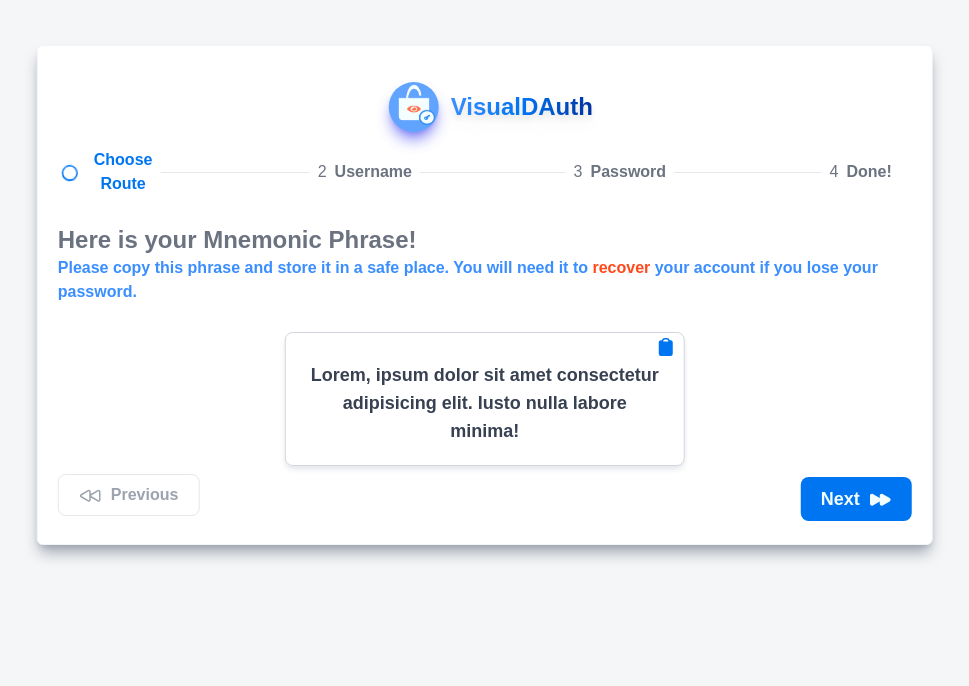
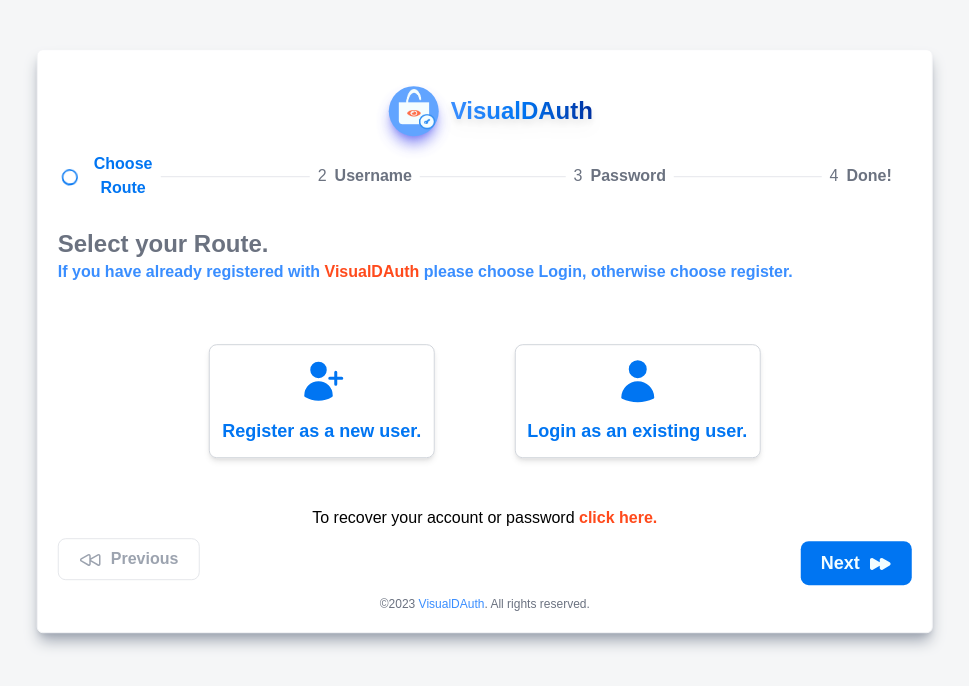
Before and after one commit to rdshinde/GPAS-prototype, a React (Create React App) app in the folder gpas-frontend/: page / in a window 1280 px wide. Shown: the top 686 px of the page, without its empty margins (149-1118 px from the left). Built offline with nearby package versions, Linux system fonts and the light colour scheme.

Commit message:
refactore

```diff
--- a/gpas-frontend/src/App.tsx
+++ b/gpas-frontend/src/App.tsx
@@ -53,10 +53,10 @@ function App() {
       <ModalContainer>
         <IconContainer />
         <StepperChain steps={steps } />
-        {/* <AuthOptions /> */}
+        <AuthOptions />
         {/* <UserNameField /> */}
         {/* <PwdBuilder /> */}
-        <MnemonicPhraseContainer />
+        {/* <MnemonicPhraseContainer /> */}
         {/* <MnemonicInput /> */}
         <FooterNav />
       </ModalContainer>
--- a/gpas-frontend/src/components/auth-options/AuthOptions.tsx
+++ b/gpas-frontend/src/components/auth-options/AuthOptions.tsx
@@ -14,7 +14,7 @@ export const AuthOptions = (props: Props) => {
           </h2>
           <span className="font-bold text-md text-bluelight">
             If you have already registered with
-            <span className="text-orange font-semibold"> VisualDAuth </span>
+            <span className="text-orange font-bold"> VisualDAuth </span>
             please choose Login, otherwise choose register.
           </span>
         </div>
@@ -41,6 +41,14 @@ export const AuthOptions = (props: Props) => {
           <span className="font-bold text-lg">Login as an existing user.</span>
         </button>
       </section>
+      <section className="my-1">
+        <p className="p-1">
+          To recover your account or password{" "}
+          <button className="text-orange font-bold cursor-pointer hover:underline transition-all ease-in-out">
+            click here.
+          </button>
+        </p>
+      </section>
     </>
   );
 };
--- a/gpas-frontend/src/components/footer-navigation/FooterNav.tsx
+++ b/gpas-frontend/src/components/footer-navigation/FooterNav.tsx
@@ -4,6 +4,7 @@ type Props = {};
 
 export const FooterNav = (props: Props) => {
   return (
+    <>
       <nav className="flex justify-between items-center w-full">
         <button
           className="bg-gray-50 border border-gray-300text-lg font-bold text-gray-400 hover:text-blue bg-inherit hover:border-bluelight focus:shadow-md focus:shadow-bluelight rounded-lg px-5 py-2 mr-2 mb-2 transition-all focus:outline-none focus:ring-bluelight flex items-center"
@@ -44,5 +45,13 @@ export const FooterNav = (props: Props) => {
           </span>
         </button>
       </nav>
+      <footer className="mt-2">
+        <p className="text-center text-gray-500 text-xs">
+          &copy;2023{" "}
+          <span className="text-bluelight cursor-pointer">VisualDAuth</span>.
+          All rights reserved.
+        </p>
+      </footer>
+    </>
   );
 };
--- a/gpas-frontend/src/components/mnemonic-input/MnemonicInput.tsx
+++ b/gpas-frontend/src/components/mnemonic-input/MnemonicInput.tsx
@@ -18,6 +18,18 @@ const mnemonicPhraseWords = [
 ];
 export const MnemonicInput = (props: Props) => {
   return (
+    <>
+      <section className="w-full">
+        <div className="text-start py-3 my-2">
+          <h2 className="text-2xl font-extrabold text-gray-500">
+            Enter your Mnemonic Phrase.
+          </h2>
+          <span className="font-bold text-md text-bluelight">
+            Please enter your mnemonic phrase in the{" "}
+            <span className="text-orange font-bold">correct</span> order.
+          </span>
+        </div>
+      </section>
       <section className="w-full grid grid-cols-4 gap-3 items-center justify-evenly flex-wrap border border-gray-300 p-5 rounded-lg m-2">
         {mnemonicPhraseWords.map((word, index) => {
           return (
@@ -31,5 +43,6 @@ export const MnemonicInput = (props: Props) => {
           );
         })}
       </section>
+    </>
   );
 };
```
Lines whose indentation alone changed are shown as unchanged.
